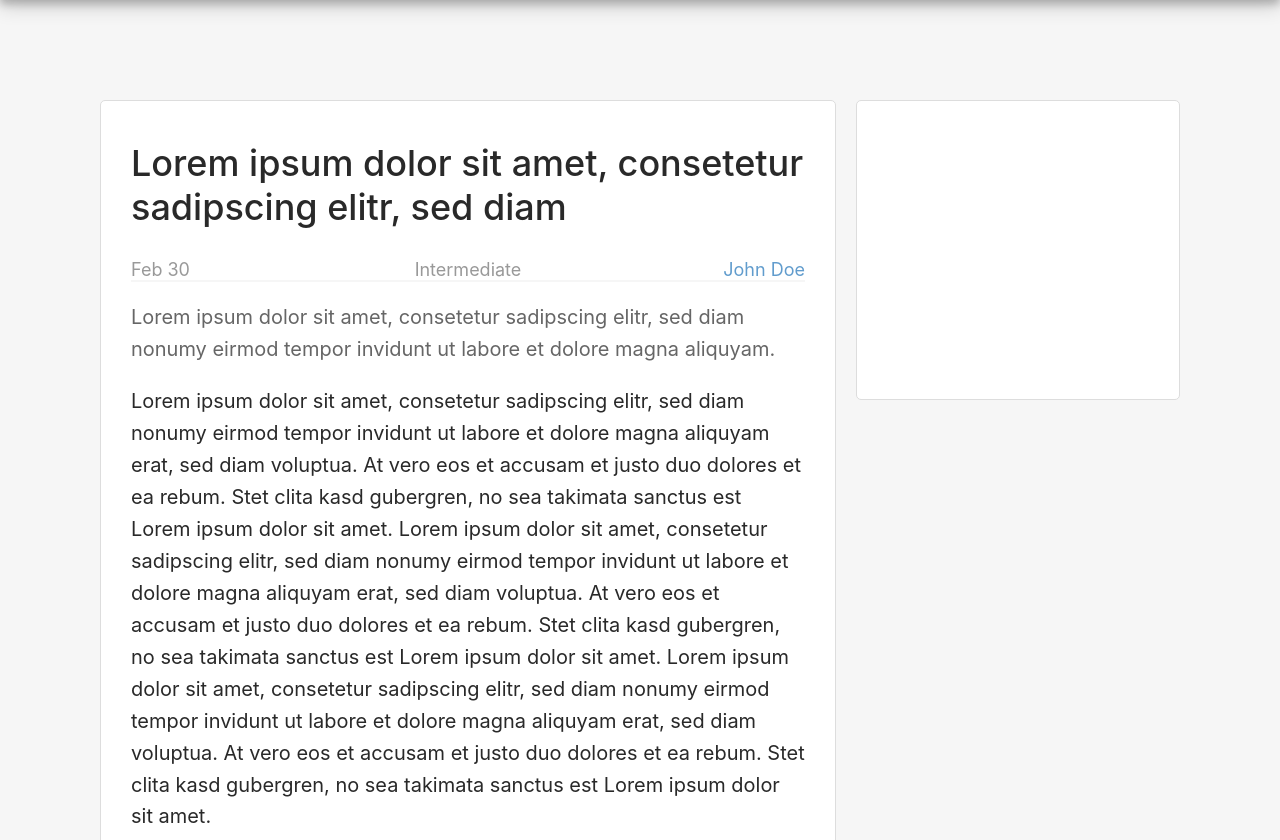
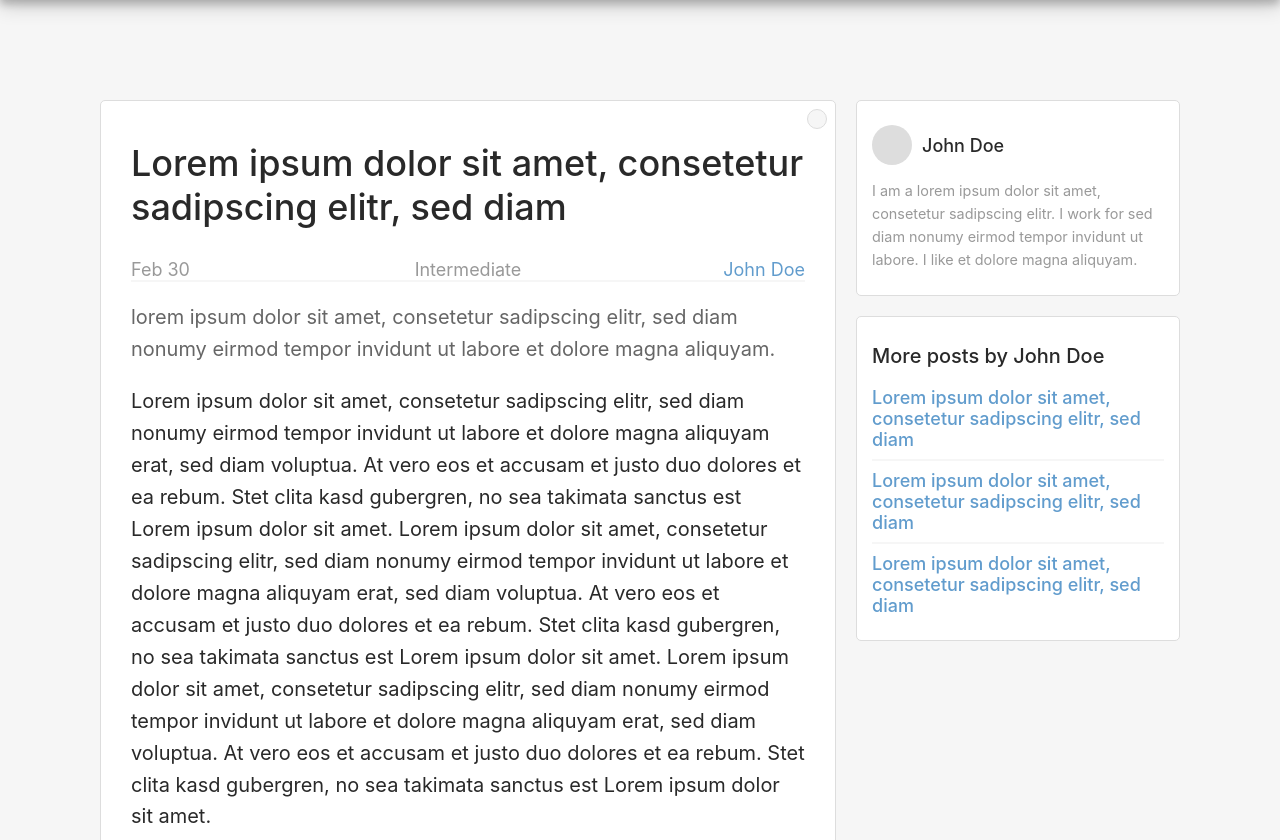
Before and after one commit to mohelhelb/pyblog, a Flask app: page /post in a window 1280 px wide. Shown: the part 54-894 px from the top of the page. Run offline with Flask 3, Linux system fonts and the light colour scheme.

Commit message:
Add sidebar to post page. Author-related info. More posts

```diff
--- a/static/style.css
+++ b/static/style.css
@@ -145,6 +145,7 @@ form legend {
 }
 
 .card {
+  position: relative;
   border-top: 1px solid var(--gray-m);
   border-bottom: 1px solid var(--gray-m);
   padding: 0 15px;
@@ -191,6 +192,12 @@ form legend {
 }
 .mb-16 {
   margin-bottom: 16px;
+}
+.mt-14 {
+  margin-top: 14px;
+}
+.mb-14 {
+  margin-bottom: 14px;
 }
 .mt-8 {
   margin-top: 8px;
@@ -283,6 +290,17 @@ form legend {
   outline: 3px solid rgba(0, 123, 255, 0.3);
   border: 1px solid rgba(0, 123, 255, 0.5);
   color: rgb(0, 123, 255);
+}
+
+.waterdrop {
+  position: absolute;
+  top: 8px;
+  right: 8px;
+  width: 20px;
+  height: 20px;
+  border: 1px solid var(--gray-m);
+  border-radius: 50%;
+  background-color: var(--gray-xs);
 }
 
 /* <<< General CSS Classes */
@@ -450,8 +468,6 @@ form legend {
   transform: translateY(calc(-50% - 5.5px)); /* 50% (margin-bottom(input) - margin-top(input)) = 5.5 */
 }
 
-/* In progress */
-
 .date-level-author .fleft {
   float: left;
 }
@@ -468,6 +484,16 @@ form legend {
 
 .date-level-author a:last-child {
   text-align: right;
+}
+
+/* In progress */
+
+.more-posts h2 {
+  font-size: 1rem;
+}
+
+.more-posts p {
+  font-weight: 500;
 }
 
 /* <<< Specific CSS Classes */
--- a/templates/post.html
+++ b/templates/post.html
@@ -1,6 +1,8 @@
 {% extends "base.html" %}
 
 {% block content %}
+  <span class="waterdrop"></span>
+
   <!-- Post Header -->
   <header>
     <h1 class="post-title">Lorem ipsum dolor sit amet, consetetur sadipscing elitr, sed diam</h1>
@@ -11,7 +13,7 @@
     </div>
     <hr class="hr mt-0">
     <p class="post-subtitle">
-    Lorem ipsum dolor sit amet, consetetur sadipscing elitr, sed diam nonumy eirmod tempor invidunt ut labore et dolore magna aliquyam.
+      lorem ipsum dolor sit amet, consetetur sadipscing elitr, sed diam nonumy eirmod tempor invidunt ut labore et dolore magna aliquyam.
     </p>
   </header>
 
@@ -56,5 +58,27 @@
 {% endblock content %}
 
 {% block sidebar %}
-<div class="card mb-20" style="height: 300px;"></div>
+  <div class="card mb-20">
+    <div class="mt-24">
+      <span class="fake-avatar"></span>
+      <a href="#" class="username">John Doe</a>
+    </div>
+    <p class="small text-muted mt-14 mb-24">
+      I am a lorem ipsum dolor sit amet, consetetur sadipscing elitr. I work for sed diam nonumy eirmod tempor invidunt ut labore. I like et dolore magna aliquyam.
+    </p>
+  </div>
+  <div class="more-posts card mb-20">
+    <p class="mt-24 mb-14">More posts by John Doe</p>
+    <h2>
+      <a href="{{ url_for('post') }}">Lorem ipsum dolor sit amet, consetetur sadipscing elitr, sed diam</a>
+    </h2>
+    <hr class="hr">
+    <h2>
+      <a href="{{ url_for('post') }}">Lorem ipsum dolor sit amet, consetetur sadipscing elitr, sed diam</a>
+    </h2>
+    <hr class="hr">
+    <h2 class="mb-24">
+      <a href="{{ url_for('post') }}">Lorem ipsum dolor sit amet, consetetur sadipscing elitr, sed diam</a>
+    </h2>
+  </div>
 {% endblock sidebar %}
```
